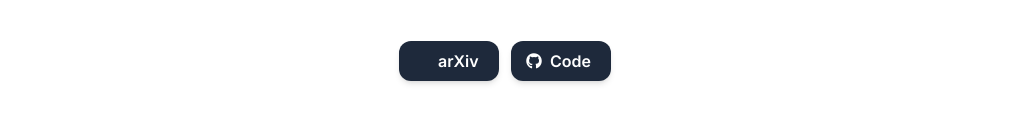
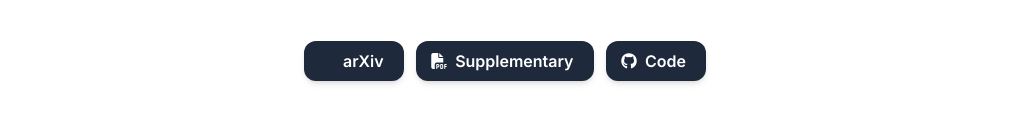
Before and after one commit to anonym-121/COSTER, a plain HTML site: page index.html in a window 1280 px wide. Shown: the part 345-476 px from the top of the page, without its empty margins (135-1144 px from the left). Drawn offline with nearby package versions, Linux system fonts and the light colour scheme; some icons are missing.

Commit message:
Update index.html

```diff
--- a/index.html
+++ b/index.html
@@ -212,6 +212,17 @@
     </a>
   </span>
 
+                    <!-- Supplementary PDF link -->
+                    <span class="link-block">
+                      <a href="static/pdfs/supplementary_material.pdf" target="_blank"
+                      class="external-link button is-normal is-rounded is-dark">
+                      <span class="icon">
+                        <i class="fas fa-file-pdf"></i>
+                      </span>
+                      <span>Supplementary</span>
+                    </a>
+                  </span>
+
   <!-- TODO: Replace with your GitHub repository URL -->
   <span class="link-block">
     <a href="https://github.com/anonym-121/COSTER_" target="_blank"
```
